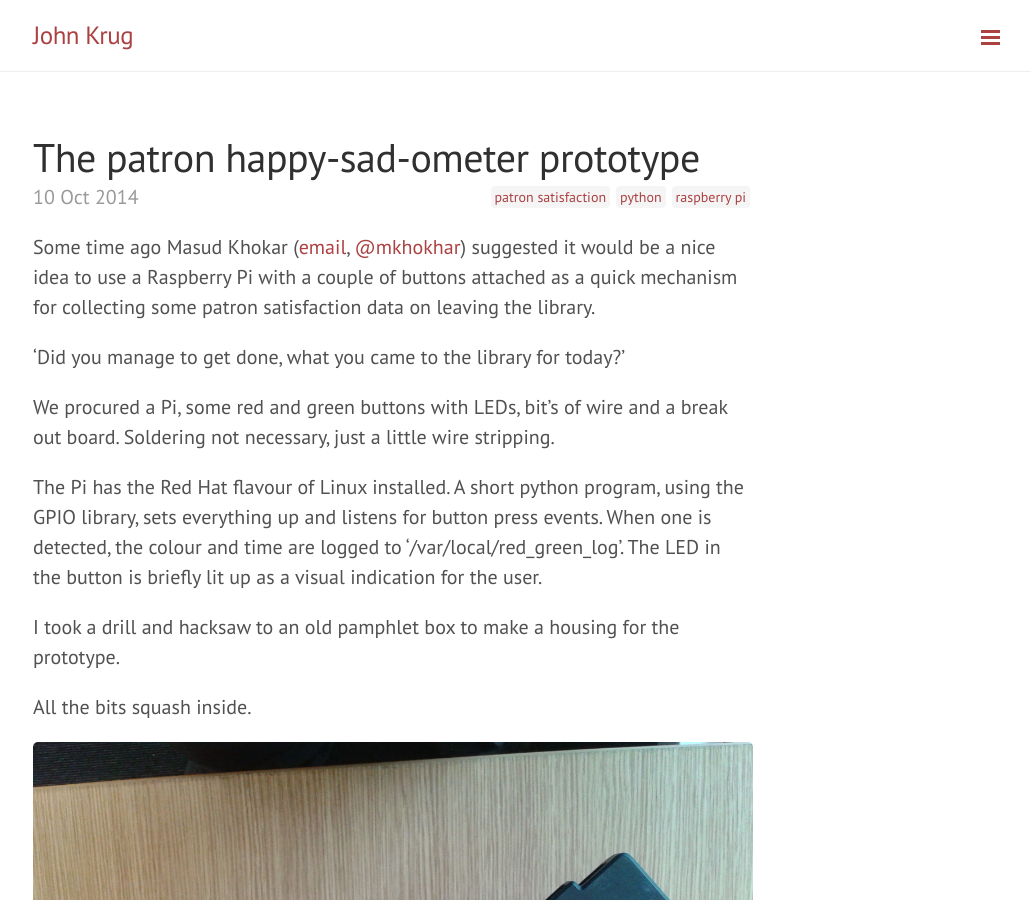
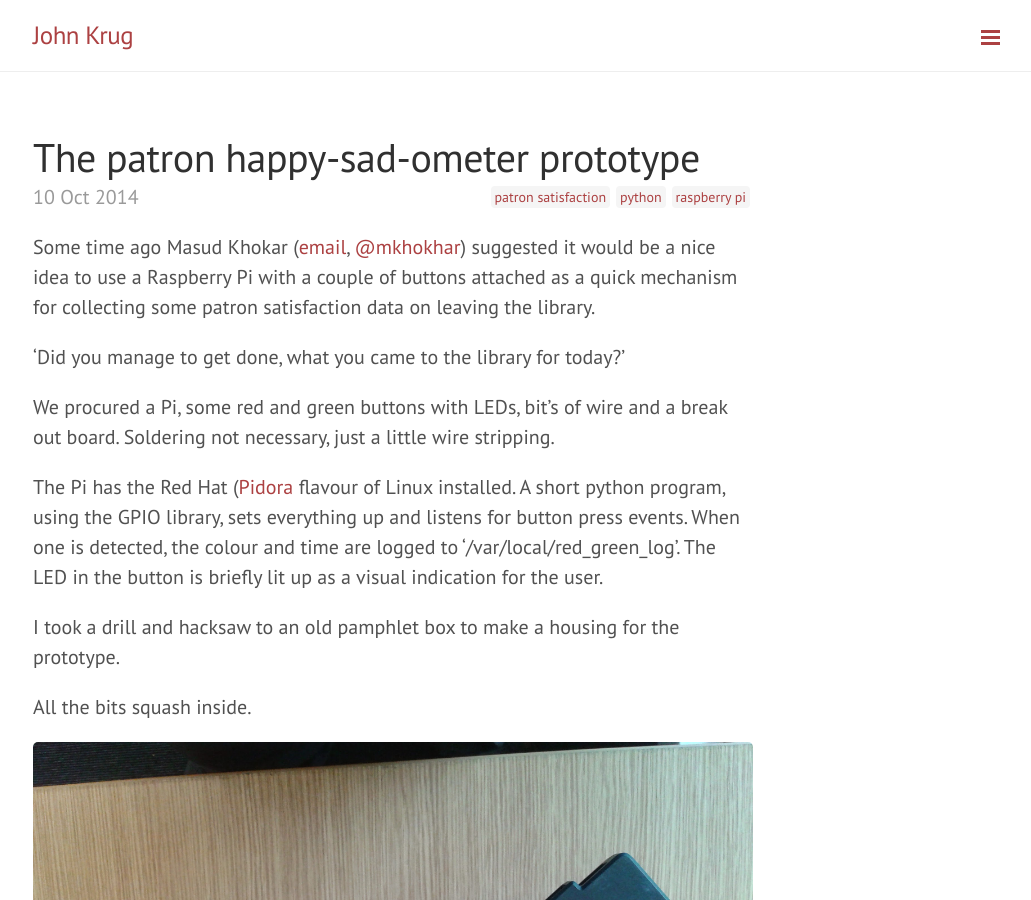
Before and after one commit to jhkrug/jhkrug.github.io, a Jekyll site: the page built from _posts/2014-10-10-rpi_patron_happy_sad.md, in a window 1280 px wide and 900 px high. Shown: the whole window, without its empty margins (247-1278 px from the left). Built offline with Jekyll 4.4.1, drawn with Linux system fonts in a browser that asks for light colours; Markdown is read by kramdown in place of the engine named in the settings; comment, search, counter and statistics services are not loaded.

Commit message:
small changes

```diff
--- a/_posts/2014-10-10-rpi_patron_happy_sad.md
+++ b/_posts/2014-10-10-rpi_patron_happy_sad.md
@@ -20,7 +20,8 @@ a break out board. Soldering not necessary, just a little wire stripping.
 
 <!--more-->
 
-The Pi has the Red Hat flavour of Linux installed. A short python program,
+The Pi has the Red Hat ([Pidora](http://pidora.ca)
+flavour of Linux installed. A short python program,
 using the GPIO library, sets everything up and listens for button
 press events. When one is detected, the colour and time are logged to
 '/var/local/red_green_log'. The LED in the button is briefly lit up as
```
